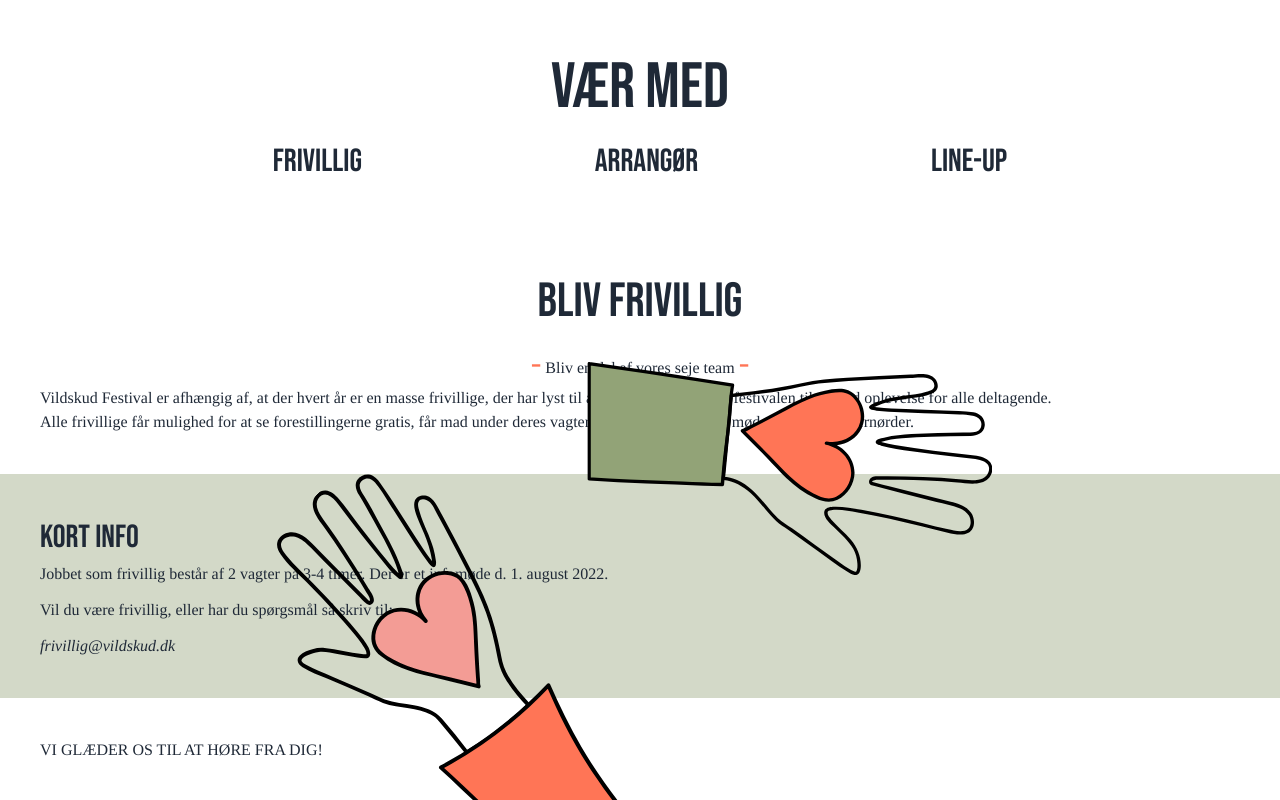
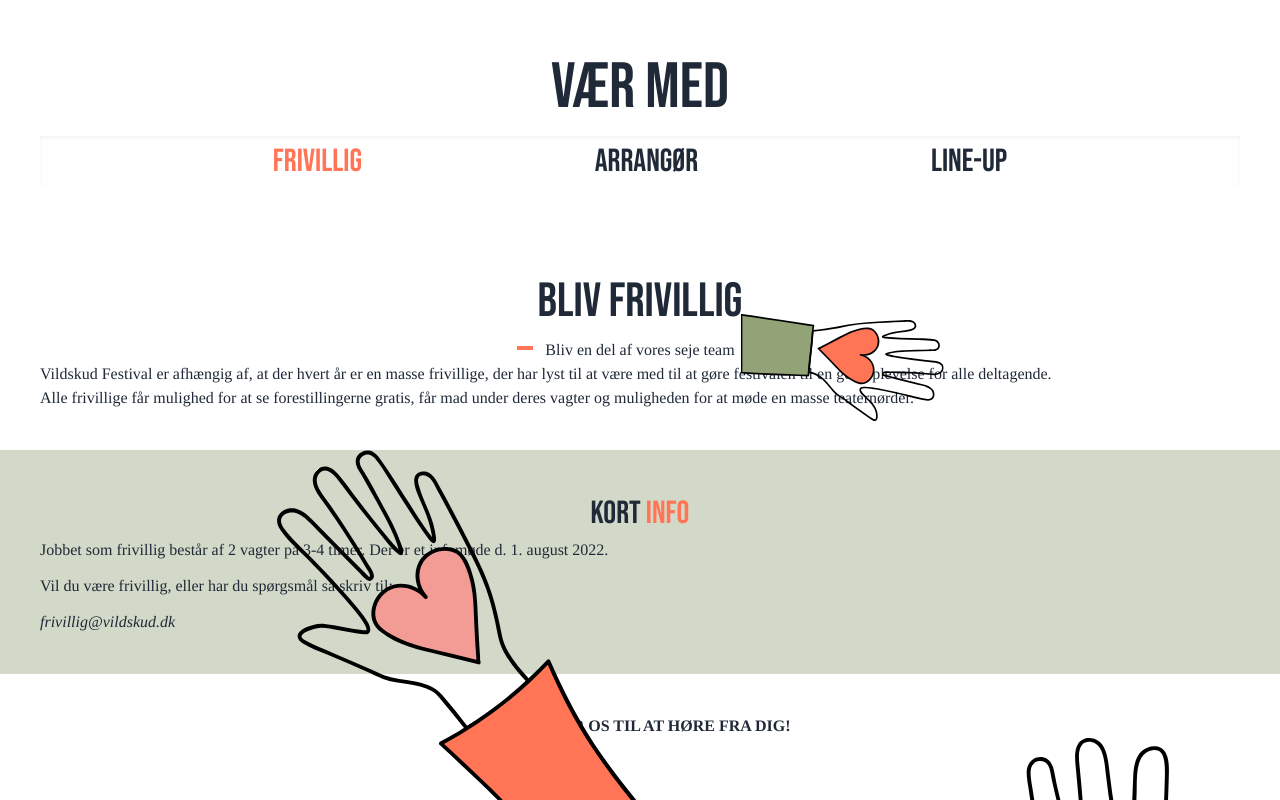
Before and after one commit to juliehjakobsen/vildskud, a website built with Vite: page src/frivillig.html in a window 1280 px wide. Shown: the top 800 px of the page. Built offline with nearby package versions, Linux system fonts and the light colour scheme.

Commit message:
Puk - frivillige

```diff
--- a/src/frivillig.html
+++ b/src/frivillig.html
@@ -19,9 +19,9 @@
       <!-- VÆR MED NAVIGATION -->
       <section class="p-10">
         <div><h1 class="text-center text-h1_mobil">Vær Med</h1></div>
-        <nav class="text-h3_mobil">
+        <nav class="p-0 text-h3_mobil shadow-inner">
           <ul class="flex justify-evenly">
-            <li><a href="frivillig.html">Frivillig</a></li>
+            <li class="text-orange"><a href="frivillig.html">Frivillig</a></li>
 
             <li><a href="arrangoer.html">Arrangør</a></li>
 
@@ -36,18 +36,19 @@
             <!-- LILLE ILLUSTRATION START -->
             <div>
               <img
-                class="absolute right-96 w-2/12 rotate-90"
+                class="absolute right-96 w-1/12 rotate-90"
                 src="haand_2.svg"
                 alt="haand_2"
               />
             </div>
             <!-- LILLE ILLUSTRATION SLUT -->
             <div><h2 class="text-center text-h2_mobil">Bliv Frivillig</h2></div>
-            <div>
+            <div class="flex justify-center space-x-3">
+              <hr class="mt-2 w-4 border-2 bg-orange text-orange" />
               <p class="text-center text-brodtekst_mobil">
-                <span class="text-h3_mobil text-orange">-</span> Bliv en del af
-                vores seje team <span class="text-h3_mobil text-orange">-</span>
+                Bliv en del af vores seje team
               </p>
+              <hr class="mt-2 w-4 border-2 bg-orange text-orange" />
             </div>
           </div>
           <div>
@@ -76,7 +77,11 @@
       <!-- KORT INFO SEKTION -->
       <section class="bg-graagron p-10">
         <article>
-          <div><h3 class="text-h3_mobil">Kort Info</h3></div>
+          <div>
+            <h3 class="text-center text-h3_mobil">
+              Kort <span class="text-orange">Info</span>
+            </h3>
+          </div>
           <div>
             <p class="pb-3 text-brodtekst_mobil">
               Jobbet som frivillig består af 2 vagter på 3-4 timer. Der er et
@@ -92,10 +97,14 @@
       <!-- SLUT SEKTION -->
       <section class="p-10">
         <article>
-          <div><p>VI GLÆDER OS TIL AT HØRE FRA DIG!</p></div>
+          <div>
+            <p class="text-center text-brodtekst_mobil font-bold">
+              VI GLÆDER OS TIL AT HØRE FRA DIG!
+            </p>
+          </div>
           <!-- STOR ILLUSTRATION START -->
           <div>
-            <img src="" alt="" />
+            <img src="Frivillige.svg" alt="Frivillige" />
           </div>
           <!--  STOR ILLUSTRATION START -->
         </article>
```
